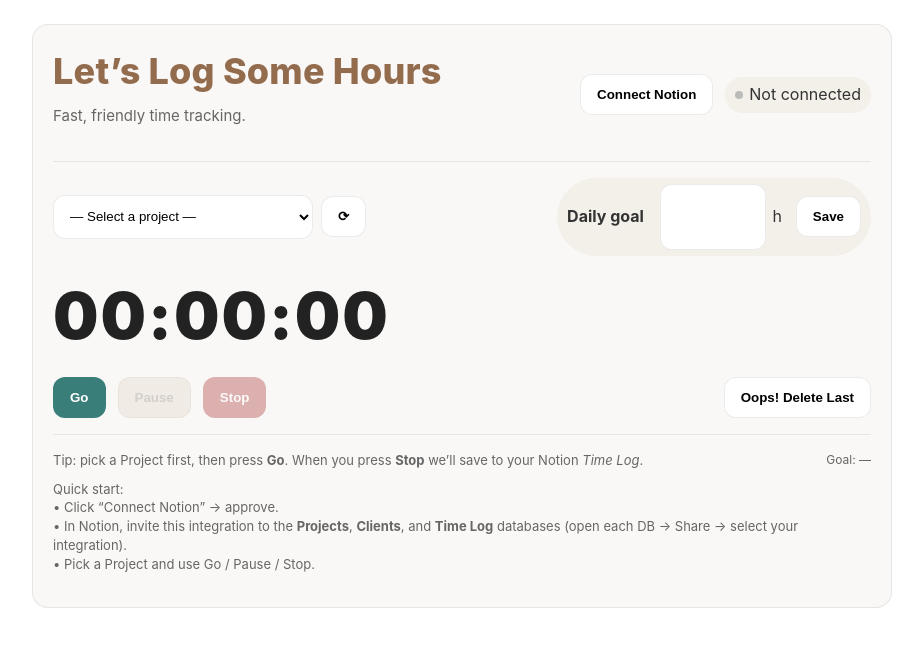
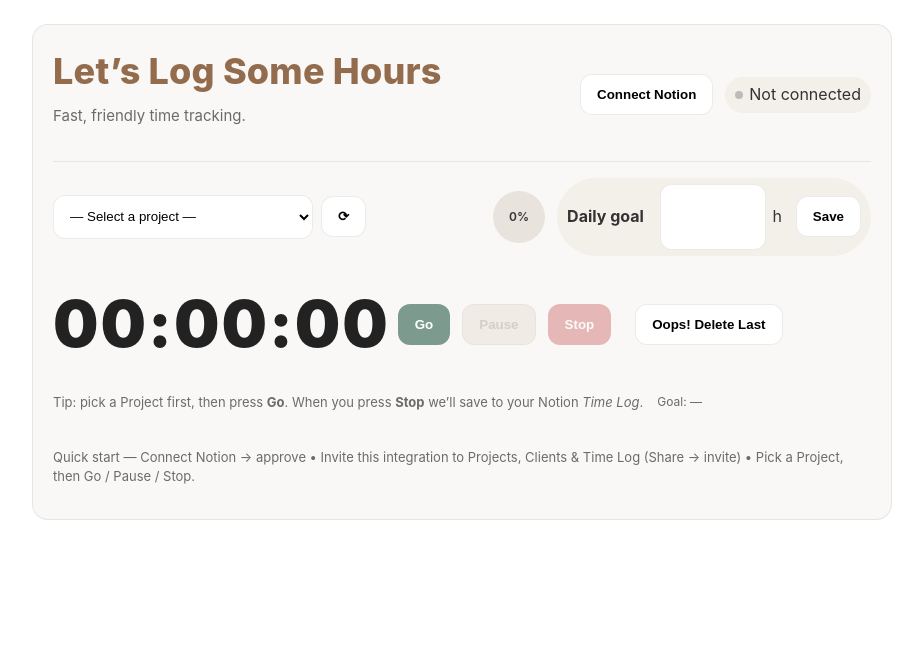
Before and after one commit to jshare-beep/upgraded-memory, a website: page widget/index.html in a window 1280 px wide. Shown: the whole page, without its empty margins (178-1101 px from the left). Drawn offline with Linux system fonts and the light colour scheme; no server answers.

Commit message:
commit update

```diff
--- a/netlify/functions/auth-callback.js
+++ b/netlify/functions/auth-callback.js
@@ -25,7 +25,7 @@ export async function handler(event){
     });
     if(!r.ok){ const t=await r.text(); return text(500,'Token exchange failed: '+t); }
     const tok = await r.json();
-    const cookie = [`ntn_access_token=${encodeURIComponent(tok.access_token)}`,'Path=/','HttpOnly','SameSite=Lax','Secure', tok.expires_in?`Max-Age=${tok.expires_in}`:''].filter(Boolean).join('; ');
+    const cookie = [`ntn_access_token=${encodeURIComponent(tok.access_token)}`,'Path=/','HttpOnly','SameSite=None','Secure', tok.expires_in?`Max-Age=${tok.expires_in}`:''].filter(Boolean).join('; ');
     return { statusCode:302, headers:{ 'Set-Cookie': cookie, 'Location':'/widget/' } };
   }catch(e){ return text(500,e.message); }
 }
--- a/netlify/functions/auth-start.js
+++ b/netlify/functions/auth-start.js
@@ -8,7 +8,7 @@ export async function handler(event){
     if(!clientId) return res(500,'Missing NOTION_CLIENT_ID');
     const state = Math.random().toString(36).slice(2);
     const params = new URLSearchParams({ client_id:clientId, response_type:'code', owner:'user', redirect_uri:redirect, state });
-    return { statusCode:302, headers:{ 'Location': `https://api.notion.com/v1/oauth/authorize?${params}`, 'Set-Cookie': `ntn_oauth_state=${state}; Path=/; HttpOnly; SameSite=Lax; Secure` } };
+    return { statusCode:302, headers:{ 'Location': `https://api.notion.com/v1/oauth/authorize?${params}`, 'Set-Cookie': `ntn_oauth_state=${state}; Path=/; HttpOnly; SameSite=None; Secure` } };
   }catch(e){ return res(500,e.message); }
 }
 function res(code,body){return{statusCode:code,headers:{'Content-Type':'text/plain'},body:String(body)}}
--- a/widget/index.html
+++ b/widget/index.html
@@ -2,7 +2,11 @@
 <meta charset="utf-8"/><meta name="viewport" content="width=device-width,initial-scale=1"/>
 <title>Workday Timer</title>
 <style>
-:root{--bg:#fff;--fg:#222;--muted:#666;--brand:#936B4D;--accent:#3a7e7a;--accent-2:#b07a59;--accent-warn:#b65a5a;--ring:rgba(0,0,0,.08);--card:#faf8f6;--soft:#f3efe9}
+:root{
+  --bg:#fff;--fg:#222;--muted:#6b6b6b;--brand:#936B4D;
+  --accent:#7d9a8f;--accent-2:#b07a59;--accent-warn:#cc6b6b;
+  --ring:rgba(0,0,0,.08);--card:#faf8f6;--soft:#f3efe9
+}
 html,body{margin:0;padding:0;background:var(--bg);color:var(--fg);font:16px/1.45 "Inter",ui-sans-serif,system-ui,-apple-system,Segoe UI,Roboto}
 .wrap{max-width:860px;margin:24px auto;padding:0 16px}
 .card{background:var(--card);border:1px solid var(--ring);border-radius:16px;padding:20px}
@@ -19,6 +23,11 @@ h1{font-weight:800;letter-spacing:.2px;margin:0 0 8px;font-size:clamp(26px,4vw,3
 .sel,.inp{border:1px solid var(--ring);background:#fff;border-radius:12px;padding:10px 12px;min-height:44px}
 .sel{min-width:260px}
 .timer{font-weight:900;letter-spacing:2px;font-size:clamp(36px,8vw,64px);padding:14px 0}
+.goalwrap{display:flex;align-items:center;gap:12px}
+.progress{--p:0; width:52px;height:52px;border-radius:50%;
+  background:conic-gradient(var(--accent) calc(var(--p)*1%), #e8e3dc 0);
+  display:inline-grid;place-items:center;font:600 12px/1.1 Inter,ui-sans-serif;color:#333}
+.progress::after{content:attr(data-txt)}
 .pill{display:inline-flex;align-items:center;gap:6px;border-radius:999px;background:var(--soft);padding:6px 10px;color:#333}
 .status-dot{width:8px;height:8px;border-radius:999px;background:#bbb}
 .status-dot.live{background:#12b886}
@@ -43,7 +52,8 @@ a{color:var(--accent-2);text-decoration:none}a:hover{text-decoration:underline}
     </select>
     <button id="refreshProjects" class="btn sec" title="Refresh projects">⟳</button>
     <div class="spacer"></div>
-    <div class="pill"><strong>Daily goal</strong>&nbsp;
+    <div class="goalwrap"><div id="goalProgress" class="progress" data-txt="0%"></div>
+      <div class="pill"><strong>Daily goal</strong>&nbsp;
       <input id="goalInput" class="inp" type="number" inputmode="numeric" min="0" step="0.25" style="width:6em" aria-label="Daily goal in hours"> h
       <button id="goalSave" class="btn sec" style="margin-left:8px">Save</button>
     </div>
@@ -60,21 +70,32 @@ a{color:var(--accent-2);text-decoration:none}a:hover{text-decoration:underline}
   <div class="grid"><div class="hint">
     Tip: pick a Project first, then press <strong>Go</strong>. When you press <strong>Stop</strong> we’ll save to your Notion <em>Time Log</em>.
   </div><div class="small" id="goalStatus">Goal: —</div></div>
-  <p class="footer" id="footer">Quick start:
-• Click “Connect Notion” → approve.
-• In Notion, invite this integration to the <strong>Projects</strong>, <strong>Clients</strong>, and <strong>Time Log</strong> databases (open each DB → Share → select your integration).
-• Pick a Project and use Go / Pause / Stop.</p>
+  <p class="footer">
+Quick start — Connect Notion → approve • Invite this integration to Projects, Clients & Time Log (Share → invite) • Pick a Project, then Go / Pause / Stop.
+</p>
 </div></div>
 <script>
 const qs=(s)=>document.querySelector(s);const fmt2=(n)=>String(n).padStart(2,'0');function fmtHMS(ms){const t=Math.max(0,Math.floor(ms/1000));const h=Math.floor(t/3600);const m=Math.floor((t%3600)/60);const s=t%60;return `${fmt2(h)}:${fmt2(m)}:${fmt2(s)}`;}
 function weekKey(d=new Date()){const dt=new Date(d);const day=(dt.getDay()+6)%7;dt.setDate(dt.getDate()-day);const oneJan=new Date(dt.getFullYear(),0,1);const week=Math.ceil((((dt-oneJan)/86400000)+oneJan.getDay()+1)/7);return `${dt.getFullYear()}-${fmt2(week)}`;}
 function lsGet(k,fb){try{const v=localStorage.getItem(k);return v==null?fb:JSON.parse(v);}catch{return fb;}}function lsSet(k,v){localStorage.setItem(k,JSON.stringify(v));}
-const connectBtn=qs('#connectBtn');const connBadge=qs('#connBadge');const connDot=connBadge.querySelector('.status-dot');const connText=qs('#connText');const projectSelect=qs('#projectSelect');const refreshProjects=qs('#refreshProjects');const goBtn=qs('#goBtn');const pauseBtn=qs('#pauseBtn');const stopBtn=qs('#stopBtn');const undoBtn=qs('#undoBtn');const timerEl=qs('#timer');const goalInput=qs('#goalInput');const goalSave=qs('#goalSave');const goalStatus=qs('#goalStatus');
+const connectBtn=qs('#connectBtn');const connBadge=qs('#connBadge');const connDot=connBadge.querySelector('.status-dot');const connText=qs('#connText');const projectSelect=qs('#projectSelect');const refreshProjects=qs('#refreshProjects');const goBtn=qs('#goBtn');const pauseBtn=qs('#pauseBtn');const stopBtn=qs('#stopBtn');const undoBtn=qs('#undoBtn');const timerEl=qs('#timer');const goalInput=qs('#goalInput');const goalSave=qs('#goalSave');const goalStatus=qs('#goalStatus');const goalProgress=qs('#goalProgress');
 let ticking=false,startAt=0,pausedMs=0,interval=null,lastLogId=null;
 async function pingLists(){const res=await fetch('/.netlify/functions/lists',{credentials:'include'});if(res.status===401||res.status===403){setConn(false);return null;}if(!res.ok){setConn(false);return null;}const data=await res.json();setConn(true);return data;}
 function setConn(connected){if(connected){connDot.classList.add('live');connText.textContent='Connected';}else{connDot.classList.remove('live');connText.textContent='Not connected';}}
 async function loadProjects(){projectSelect.innerHTML=`<option value="">— Select a project —</option>`;const data=await pingLists();if(!data)return;(data.projects||[]).forEach(p=>{const opt=document.createElement('option');opt.value=p.id;opt.textContent=p.title||'(Untitled)';projectSelect.appendChild(opt);});}
-function refreshGoalUI(){const key='dailyGoalHours';const hours=lsGet(key,0);goalInput.value=hours||'';const wkKey=weekKey();const mins=lsGet('weeklyMinutes_'+wkKey,0);const hrs=(mins/60).toFixed(2);goalStatus.textContent=hours?`Week: ${hrs} / ${(hours*5).toFixed(2)} h (Mon–Fri)`:`Goal: —`;}
+function refreshGoalUI(){
+  const key='dailyGoalHours';
+  const hours=lsGet(key,0);
+  goalInput.value=hours||'';
+  const wkKey=weekKey();
+  const mins=lsGet('weeklyMinutes_'+wkKey,0);
+  const hrs=(mins/60);
+  const weeklyTarget = (hours||0)*5;
+  let pct = weeklyTarget? Math.min(100, Math.round((hrs/weeklyTarget)*100)) : 0;
+  goalStatus.textContent = hours ? `Week: ${hrs.toFixed(2)} / ${weeklyTarget.toFixed(2)} h` : `Goal: —`;
+  goalProgress.style.setProperty('--p', pct);
+  goalProgress.setAttribute('data-txt', weeklyTarget? pct+'%' : '0%');
+}
 goalSave.addEventListener('click',()=>{const v=Math.max(0,Number(goalInput.value||0));lsSet('dailyGoalHours',v);refreshGoalUI();});
 function updateTimer(){const now=Date.now();const ms=(now-startAt)+pausedMs;timerEl.textContent=fmtHMS(ms);}
 function setButtons(state){if(state==='idle'){goBtn.disabled=false;pauseBtn.disabled=true;stopBtn.disabled=true;}else if(state==='running'){goBtn.disabled=true;pauseBtn.disabled=false;stopBtn.disabled=false;}else{goBtn.disabled=false;pauseBtn.disabled=true;stopBtn.disabled=false;}}
```
